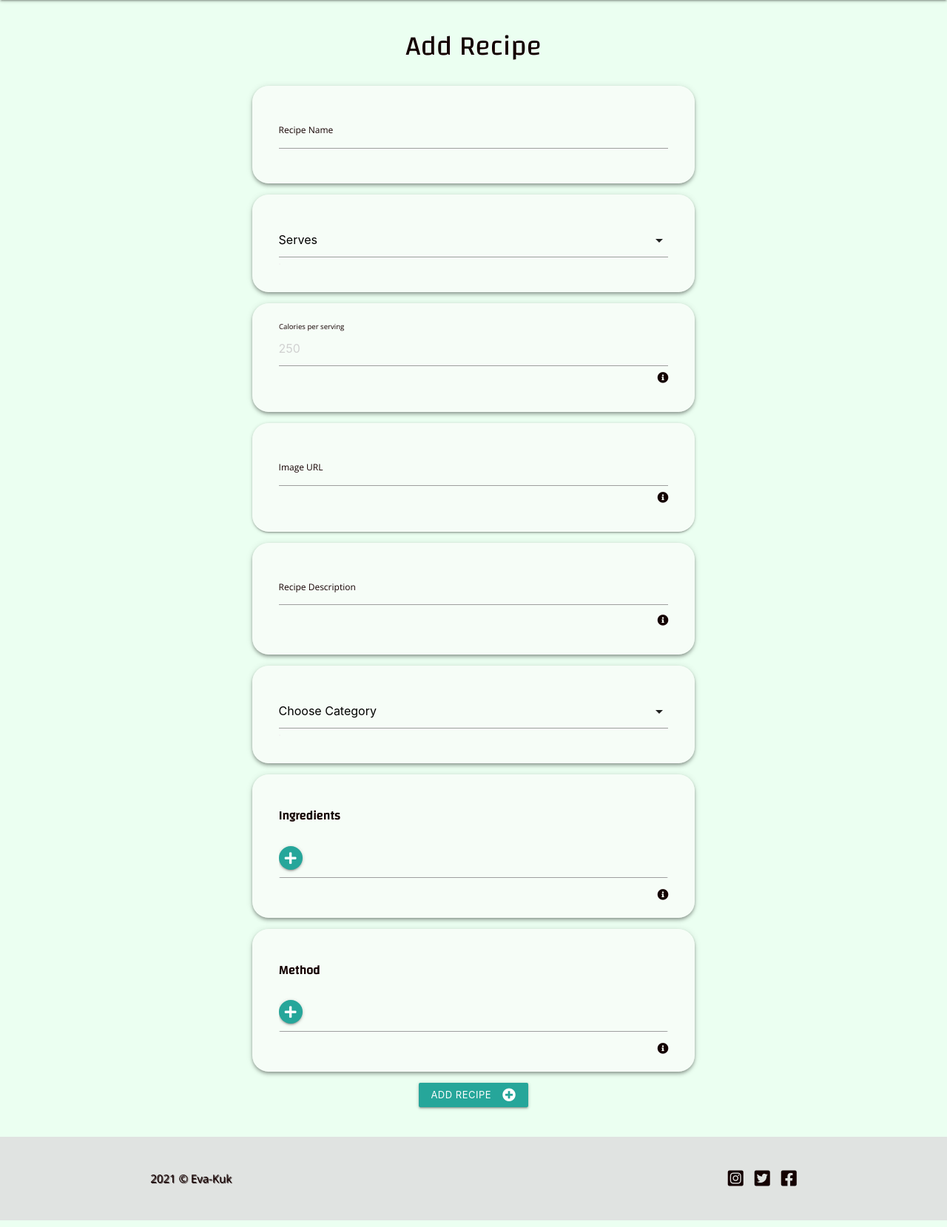
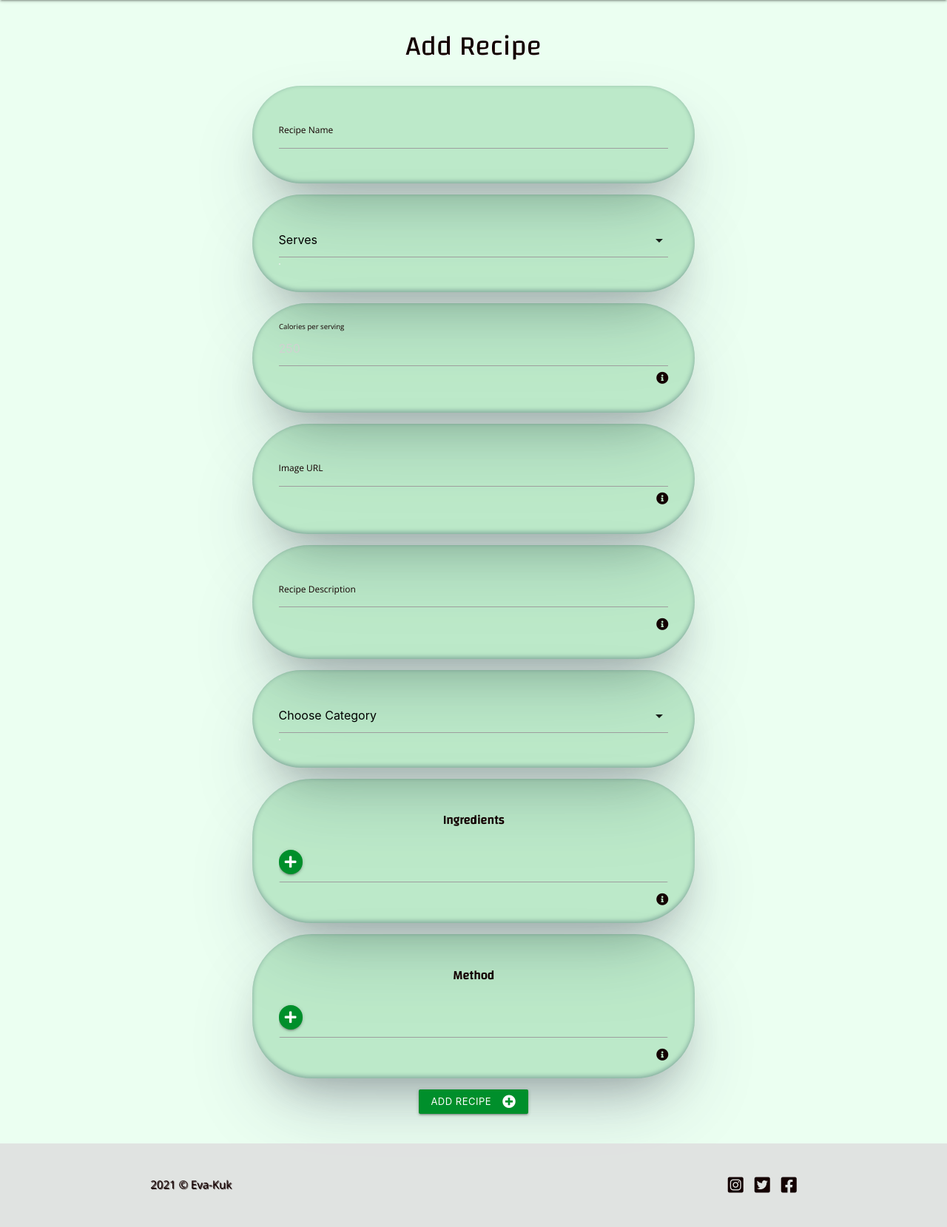
Before and after one commit to Eva-Kuk/smoothie-lovers, a Flask app: page /add_recipe in a window 1280 px wide. Shown: the part 64-1723 px from the top of the page at 74% size. Run offline with Flask 2, Linux system fonts and the light colour scheme; the visitor is signed in with stand-in values (Sample User, id 1); data that the repository does not hold is empty; some libraries are stand-ins or nearby versions.

Commit message:
Add add recipe page and style

```diff
--- a/templates/add_recipe.html
+++ b/templates/add_recipe.html
@@ -7,14 +7,14 @@
 <div class="row ">
     <form class="col s12 m8 offset-m2" method="POST" action="{{ url_for('add_recipe') }}">
         <!-- Recipe Name -->
-        <div class="row card-panel z-depth-2 card-style">
+        <div class="row card-panel z-depth-2 card-style box-style">
             <div class="input-field col s12">
                 <input id="name" name="name" minlength="1" maxlength="45" type="text" class="validate" required>
                 <label for="name">Recipe Name</label>
             </div>
         </div>
         <!-- Serves -->
-        <div class="row card-panel z-depth-2 card-style">
+        <div class="row card-panel z-depth-2 card-style box-style">
             <div class="input-field col s12">
                 <select id="serves" name="serves" class="validate" required>
                     <option value="" disabled selected>Serves</option>
@@ -28,7 +28,7 @@
             </div>
         </div>
         <!-- Calories -->
-        <div class="row card-panel z-depth-2 card-style">
+        <div class="row card-panel z-depth-2 card-style box-style">
             <div class="input-field col s12">
                 <input id="calories" name="calories" type="text" class="validate" placeholder="250" required>
                 <label for="calories">Calories per serving</label>
@@ -37,7 +37,7 @@
             </div>
         </div>
         <!-- Image URL -->
-        <div class="row card-panel card-style">
+        <div class="row card-panel card-style box-style">
             <div class="input-field col s12">
                 <input id="image_url" name="image_url" type="text" class="validate">
                 <label for="image_url">Image URL</label>
@@ -47,7 +47,7 @@
             </div>
         </div>
         <!-- Recipe Description -->
-        <div class="row card-panel z-depth-2 card-style">
+        <div class="row card-panel z-depth-2 card-style box-style">
             <div class="input-field col s12">
                 <textarea id="description" name="description" minlength="5" maxlength="250"
                     class="materialize-textarea validate" required></textarea>
@@ -57,7 +57,7 @@
             </div>
         </div>
         <!-- Category Selection-->
-        <div class="row card-panel z-depth-2 card-style">
+        <div class="row card-panel z-depth-2 card-style box-style">
             <div class="input-field col s12">
                 <select id="name" name="category_name" class="validate" aria-label="Recipe Categories" required>
                     <option value="" disabled selected>Choose Category</option>
@@ -68,7 +68,7 @@
             </div>
         </div>
         <!-- Recipe Ingredients -->
-        <div class="row card-panel z-depth-2 card-style">
+        <div class="row card-panel z-depth-2 card-style box-style">
             <h4 class="col s12">Ingredients</h4>
             <div class="col s12">
                 <ul id="ingredients" class="collection">
@@ -78,12 +78,12 @@
                             <input name="ingredients" type="text" value="{{ ingredient }}" maxlength="120"
                                 class="validate" required>
                         </div>
-                        <a class="btn-floating btn-small remove-list-item">
+                        <a class="btn-floating btn-small red-btn">
                             <i class="fas fa-minus"></i></a>
                     </li>
                     {% endfor %}
                     <li class="collection-item">
-                        <a class="btn-floating btn-small add-list-item">
+                        <a class="btn-floating btn-small green-btn">
                             <i class="fas fa-plus"></i>
                         </a>
                     </li>
@@ -94,7 +94,7 @@
         </div>
 
         <!-- Recipe Methods -->
-        <div class="row card-panel z-depth-2 card-style">
+        <div class="row card-panel z-depth-2 card-style box-style">
             <h4 class="col s12">Method</h4>
             <div class="col s12">
                 <ul id="method" class="collection">
@@ -103,12 +103,12 @@
                         <div class="input-field">
                             <input name="method" type="text" value="{{- method -}}" maxlength="120" class="validate" required>
                         </div>
-                        <a class="btn-floating btn-small remove-list-item">
+                        <a class="btn-floating btn-small red-btn">
                             <i class="fas fa-minus"> </i></a>
                     </li>
                     {% endfor %}
                     <li class="collection-item">
-                        <a class="btn-floating btn-small add-list-item">
+                        <a class="btn-floating btn-small green-btn">
                             <i class="fas fa-plus"></i>
                         </a>
                     </li>
@@ -119,7 +119,7 @@
         <!-- Submit Button -->
         <div class="row">
             <div class="col s12 center-align">
-                <button type="submit" class="btn-small add-list-item">
+                <button type="submit" class="btn-small green-btn">
                     Add Recipe <i class="fas fa-plus-circle right"></i>
                 </button>
             </div>
```
